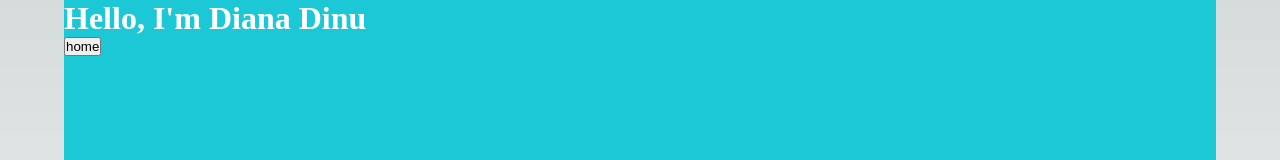
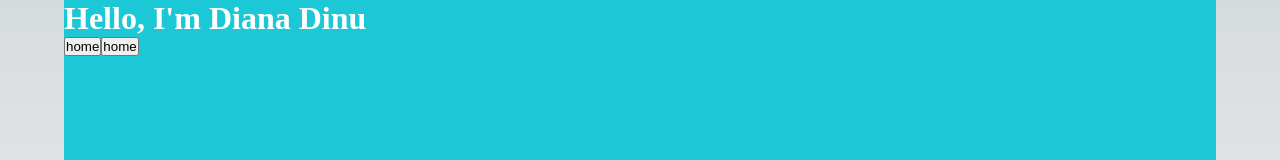
Before and after one commit to Diana-Elen/portofolio, a Next.js app in the folder my-portofolio/: page / in a window 1280 px wide. Shown: the top 160 px of the page. Built offline with nearby package versions, Linux system fonts and the light colour scheme.

Commit message:
add navbar

```diff
--- /dev/null
+++ b/my-portofolio/components/Navbar.js
@@ -0,0 +1,9 @@
+import Button from "./Button";
+
+export default function Navbar() {
+    return <>
+    <Button />
+    <Button />
+
+    </>
+}
--- a/my-portofolio/pages/index.js
+++ b/my-portofolio/pages/index.js
@@ -1,7 +1,7 @@
 import Head from 'next/head'
 import styles from "../style/Background.module.css"
 import About from '@/components/About'
-import Button from '@/components/Button'
+import Navbar from '@/components/Navbar'
 
 
 export default function Home() {
@@ -15,7 +15,7 @@
       </Head>
       <div className={styles.background}>
         <About />
-        <Button />
+        <Navbar />
 
 
 
```
